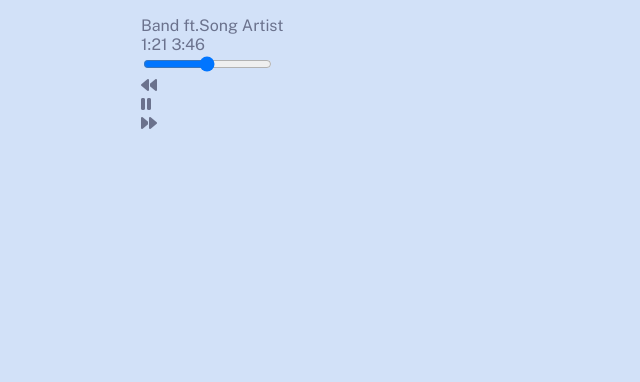
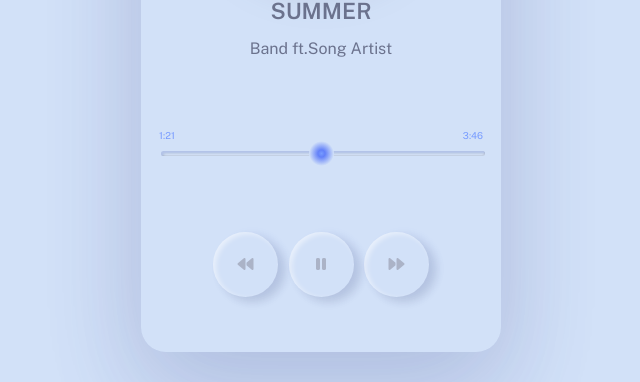
Before and after one commit to crazyAT8/Music-Players, a plain HTML site: page Player1/index.html in a window 1280 px wide. Shown: the part 418-800 px from the top of the page, without its empty margins (319-959 px from the left). Drawn offline with nearby package versions, Linux system fonts and the light colour scheme; a web font is replaced by a local one.

Commit message:
1/9/24 player1

```diff
--- a/Player1/index.html
+++ b/Player1/index.html
@@ -28,11 +28,12 @@
                 <div class="song-thumbnail"></div>
             </div>
 
-            <div class="song-details">
+            <div id="song-details">
                 <h1 class="song-title">SUMMER</h1>
                 <span class="artist">Band ft.Song Artist</span>
             </div>
 
+            <!-- Time Slider -->
             <div id="time-slider">
                 <div class="slider-times">
                     <span>1:21</span>
@@ -41,7 +42,8 @@
                 <input type="range" min="1" max="100" value="50" class="slider" id="myRange">
             </div>
 
-            <div class="song-controls">
+            <!-- player buttons -->
+            <div id="song-controls">
                 <div class="button">
                     <div class="fa fa-backward"></div>
                 </div>
@@ -54,5 +56,7 @@
             </div>
         </div>
     </div>
+
+    <script src="script.js"></script>
 </body>
 </html>
--- a/Player1/script.js
+++ b/Player1/script.js
@@ -0,0 +1,6 @@
+const mod = document.querySelector("#mode");
+
+mod.addEventListener("click", () => {
+    document.querySelector('.phone').classList.toggle('dark');
+    document.querySelector('.bi-brightness-high-fill').classList.toggle('bi-moon');
+})
--- a/Player1/styles.css
+++ b/Player1/styles.css
@@ -37,7 +37,7 @@ a:hover {
     height: 740px;
     width: 360px;
     border-radius: 25px;
-    box-shadow: rgba(104, 139, 255, 0.1) 0px 48px 100px 0px rgba(17, 12, 46, 0.15) 0px 30px 100px 0px;
+    box-shadow: rgba(104, 139, 255, 0.1) 0px 48px 100px 0px, rgba(17, 12, 46, 0.15) 0px 30px 100px 0px;
 }
 
 #top-menu {
@@ -70,3 +70,107 @@ a:hover {
     padding: .4rem;
     box-shadow: inset 6px 6px 20px 0 rgba(104, 139, 255, 0.2), rgba(104, 139, 255, 0.1) 0px 4px 20px, rgba(104, 139, 255, 0.1) 0px 8px 24px, rgba(102, 111, 128, 0.4) 0px 16px 45px;
 }
+
+.button {
+    height: 50px;
+    width: 50px;
+    display: flex;
+    align-items: center;
+    justify-content: center;
+    border-radius: 50%;
+    box-shadow: inset 3px 2px 5px 0 rgba(255, 255, 255, .5), rgba(104, 139, 255, 0.1) 7px 3px 10px, rgba(0, 0, 0, 0.1) 7px 5px 10px;
+}
+
+.button:hover {
+    box-shadow: inset 6px 6px 10px 0 rgba(0, 0, 0, 0.2);
+    background-color: #779bff;
+    color: #fff;
+}
+
+#mode {
+    background-color: var(--background);
+    border: none;
+    color: #6b728d;
+}
+
+#song-details {
+    margin-top: 5%;
+    display: flex;
+    flex-direction: column;
+    align-items: center;
+}
+
+.song-title {
+    font-size: 1.4rem;
+}
+
+.artiest {
+    font-size: .8rem;
+}
+
+#time-slider {
+    margin: 20% 5%;
+}
+
+.slider-times {
+    font-size: .6rem;
+    display: flex;
+    justify-content: space-between;
+    color: #779bff;
+}
+
+input[type="range"]::-moz-range-progress {
+    background-color: #779bff;
+}
+
+.slider {
+    -webkit-appearance: none;
+    width: 100%;
+    height: 5px;
+    border-radius: 5px;
+    background: transparent;
+    outline: none;
+    box-shadow: inset 2px 2px 2px 0 rgba(104, 139, 255, 0.2), inset 3px 3px 2px 0 rgba(50, 50, 50, 0.1), inset -45px -45px 1px rgba(255, 255, 255, 0.1), inset -1px -1px 1px 0 rgba(0, 0, 0, 0.1);
+}
+
+.slider::-webkit-slider-thumb {
+    -webkit-appearance: none;
+    appearance: none;
+    width: 25px;
+    height: 25px;
+    outline: none;
+    border-radius: 50%;
+    border: none;
+    background: radial-gradient(circle at center, #779bff 0, #6381f9 20%, #d2e1f8 70%, #fff 100%);
+    box-shadow: inset 2px 2px 2px 0 rgba(104, 139, 255, 0.1) 0px 54px 55px, rgba(0, 0, 0, 0.12) 0px -12px 30px, rgba(0, 0, 0, 0.12) 0px 4px 6px, rgba(0, 0, 0, 0.1) 0px 12px 20px;
+}
+
+.slider::-moz-range-thumb {
+    width: 25px;
+    height: 25px;
+    border-radius: 50%;
+    outline: none;
+    border: none;
+    background: radial-gradient(circle at center, #779bff 0, #6381f9 20%, #d2e1f8 70%, #fff 100%);
+}
+
+#song-controls {
+    width: 60%;
+    margin: 0% 20%;
+    display: flex;
+    justify-content: space-between;
+    align-items: center;
+    font-size: 1rem;
+    color: #abb3c7;
+}
+
+#song-controls .button {
+    height: 65px;
+    width: 65px;
+}
+
+#credit {
+    margin: 5% 0 0 0;
+    font-size: .8rem;
+    line-height: 2rem;
+}
```
Also changed, not shown: Player1/notes.txt (added).
